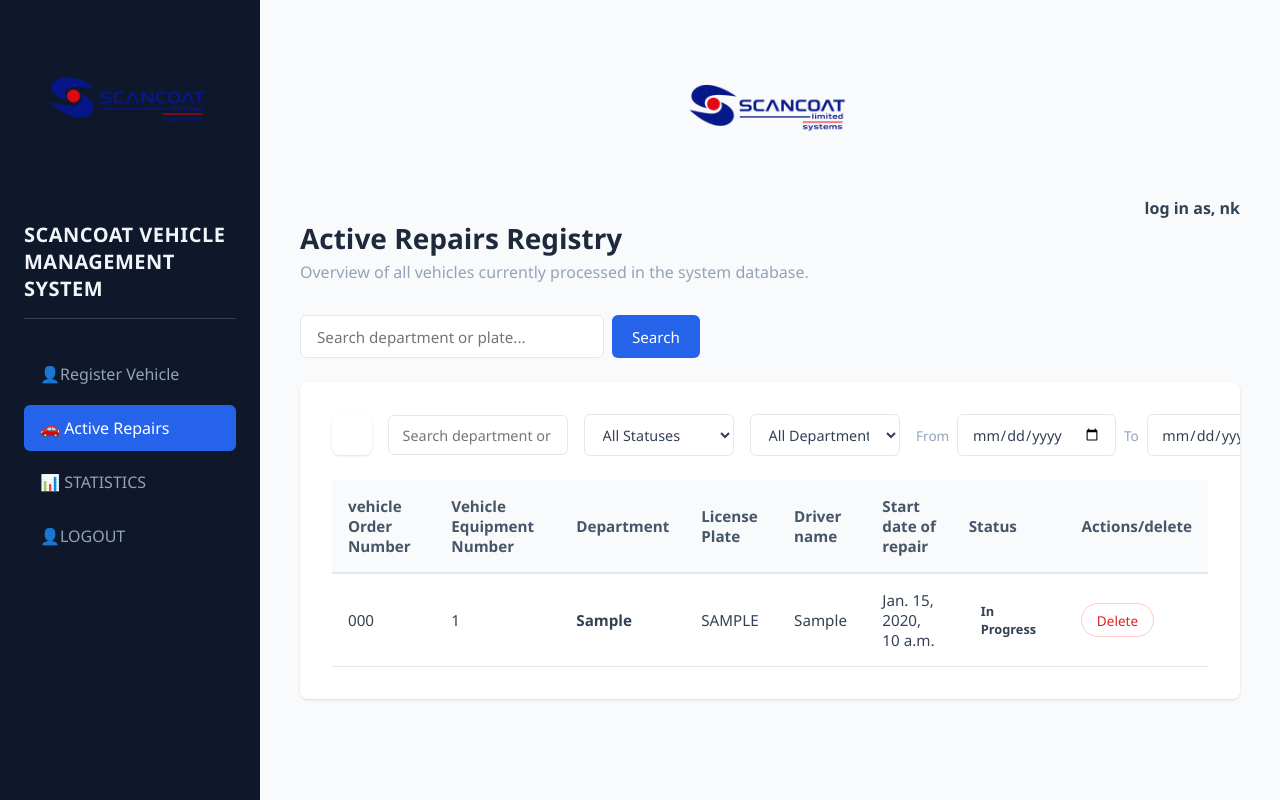
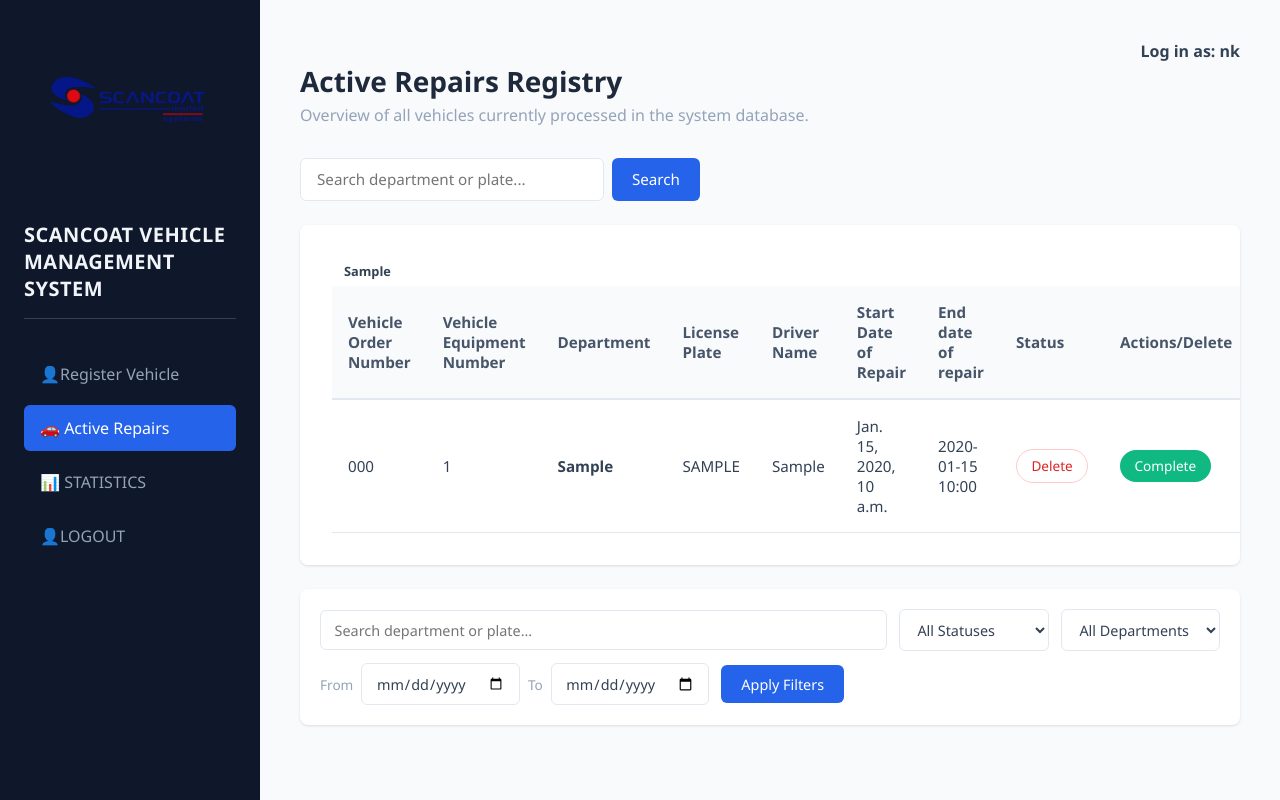
Before and after one commit to devisunknown/vehicle-management-system, a Django app: page /vehicleview/ in a window 1280 px wide. Run offline with Django 5.2, Linux system fonts and the light colour scheme; a user stored in the database is signed in; tables that the repository leaves empty hold one stand-in row (values such as "Sample post").

Commit message:
add end date

```diff
--- a/patrick/models.py
+++ b/patrick/models.py
@@ -18,6 +18,7 @@ class registedvehicle(models.Model):
     issue = models.TextField(blank=True, null=True)
     equip_number = models.PositiveIntegerField(blank=True, null=True)
     equip_id = models.CharField(max_length=100, blank=True, editable=False)
+    enddate = models.DateTimeField(null=True, blank=True)
 
     DEPARTMENT_ACRONYMS = {
         'Security': 'SYD',
--- a/patrick/urls.py
+++ b/patrick/urls.py
@@ -13,4 +13,7 @@ urlpatterns = [
    path('delete_vehicle/<str:vehicle_order_number>/', views.delete_vehicle, name='delete_vehicle'),
    path('data/', views.data, name='data'),
    path('logout/', views.logooutus, name='logout'),
+   path('complete/<str:vehicle_order_number>/', views.complete_vehicle, name='complete_vehicle'),
+  path('vehicle/complete/<str:vehicle_order_number>/', views.complete_vehicle, name='complete_vehicle'),
+
 ]
--- a/patrick/views.py
+++ b/patrick/views.py
@@ -6,11 +6,13 @@ from django.contrib.auth.models import User
 from django.contrib import messages
 from django.http import HttpResponse
 from django.db.models import Q
+from django.utils import timezone
 from patrick.models import registedvehicle
 from django.contrib.auth.decorators import login_required
 from django.db.models import Count
 import json
 from django.db import IntegrityError
+from django.urls import reverse
 
 def loginpg(request):
     return render(request, 'scancoat.html')
@@ -202,3 +204,18 @@ def dash(request):
 def logooutus(request):
     logout(request)
     return redirect('loginpg')
+
+@login_required
+def complete_vehicle(request, vehicle_order_number):
+    try:
+
+        vehicle = registedvehicle.objects.get(order_number=vehicle_order_number)
+        vehicle.intialprogress = 'complete'
+        vehicle.enddate = timezone.now()
+        vehicle.save()
+        messages.success(request, f"Vehicle {vehicle_order_number} marked as complete!")
+    except registedvehicle.DoesNotExist:
+        messages.error(request, "Vehicle not found.")
+
+
+    return redirect('vehicle_list')
--- a/templates/vehicle_list.html
+++ b/templates/vehicle_list.html
@@ -1,6 +1,7 @@
 {% load static %}
 <!DOCTYPE html>
 <html lang="en">
+<link rel="icon" href="{% static 'patrick/images/scancoatlogo.png' %}" type="image/png">
 <head>
     <meta charset="UTF-8">
     <meta name="viewport" content="width=device-width, initial-scale=1.0">
@@ -16,6 +17,8 @@
             --border-color: #e2e8f0;
             --warning-bg: #fff3cd;
             --warning-text: #856404;
+            --success-color: #10b981;
+            --success-hover: #059669;
         }
 
         * {
@@ -161,6 +148,7 @@
             box-shadow: 0 1px 3px 0 rgba(0, 0, 0, 0.1), 0 1px 2px -1px rgba(0, 0, 0, 0.1);
             width: 100%;
             overflow-x: auto;
+            margin-bottom: 1.5rem;
         }
 
         table {
@@ -211,11 +202,10 @@
             padding: 1.25rem;
             border-radius: 0.5rem;
             box-shadow: 0 1px 3px 0 rgba(0, 0, 0, 0.1), 0 1px 2px -1px rgba(0, 0, 0, 0.1);
+            margin-top: 1.5rem;
         }
 
-.filter-input,
-.filter-select,
-.filter-date {
+        .filter-input, .filter-select, .filter-date {
             padding: 0.6rem 0.85rem;
             border: 1px solid var(--border-color);
             border-radius: 0.375rem;
@@ -323,6 +284,23 @@
             text-decoration: none;
             transition: background-color 0.2s;
         }
+
+        .btn-delete:hover { background-color: #fef2f2; }
+
+        .btn-complete {
+            background-color: var(--success-color);
+            color: white;
+            border: none;
+            padding: 0.4rem 0.9rem;
+            font-size: 0.85rem;
+            font-weight: 500;
+            border-radius: 20px;
+            cursor: pointer;
+            transition: background-color 0.2s;
+        }
+
+        .btn-complete:hover { background-color: var(--success-hover); }
+
         img.logo {
             display: block;
             max-width: 200px;
@@ -353,16 +331,13 @@ img.logo {
 
     <main>
         <header>
-            <img src="{% static 'patrick/images/scancoatlogo.png' %}" alt="Scancoat Limited Logo" class="logo">
-
-            <h4 style="text-align: right;">log in as, {{ request.user.username }}</h4>
-
+            <h4 style="text-align: right;">Log in as: {{ request.user.username }}</h4>
             <h2>Active Repairs Registry</h2>
             <p>Overview of all vehicles currently processed in the system database.</p>
         </header>
 
+        <!-- Top Search Controls -->
         <div class="table-controls">
-
             <form method="GET" action="{% url 'vehicleview' %}" class="search-bar-container">
                 <input type="text" name="q" placeholder="Search department or plate..." value="{{ query }}">
                 <button type="submit">Search</button>
@@ -378,45 +353,69 @@ img.logo {
             {% endif %}
         </div>
 
+        <!-- Table Structure -->
         <div class="table-container">
             <table>
                 <thead>
                     <tr>
-                        <th>vehicle Order Number</th>
+                        <th>Vehicle Order Number</th>
                         <th>Vehicle Equipment Number</th>
                         <th>Department</th>
                         <th>License Plate</th>
-                        <th>Driver name</th>
-                        <th>Start date of repair</th>
+                        <th>Driver Name</th>
+                        <th>Start Date of Repair</th>
+                        <th>End date of repair</th>
                         <th>Status</th>
-                        <th>Actions/delete</th>
+                        <th>Actions/Delete</th>
+                        <th>Completion Status</th>
                     </tr>
                 </thead>
                 <tbody>
                     {% for vehicle in vehicles %}
                     <tr>
-                        <td>{{vehicle.order_number}}</td>
-                         <td>{{vehicle.equip_id}}</td>
+                        <td>{{ vehicle.order_number }}</td>
+                        <td>{{ vehicle.equip_id }}</td>
                         <td><b>{{ vehicle.department }}</b></td>
                         <td>{{ vehicle.formatted_plate }}</td>
                         <td>{{ vehicle.vehicle_model }}</td>
                         <td>{{ vehicle.startdate }}</td>
                     <td>
+                    {% if vehicle.enddate %}
+                        {{ vehicle.enddate|date:"Y-m-d H:i" }}
+                    {% else %}
+                        <span style="color: var(--text-light);">-</span>
+                    {% endif %}
+                </td>
                             <span class="badge badge-{{ vehicle.intialprogress }}">
-                                {{ vehicle.intialprogress|yesno:"In Progress,Pending,On Hold" }}
+                                {{ vehicle.intialprogress }}
                             </span>
                         </td>
-                        <td><a href="{% url 'delete_vehicle' vehicle.order_number %}" class="btn-delete">Delete</a></td>
+                        <td>
+                            <a href="{% url 'delete_vehicle' vehicle.order_number %}" class="btn-delete">Delete</a>
+                        </td>
+                        <td>
+                            {% if "complete" not in vehicle.intialprogress|lower %}
+                                <form action="{% url 'complete_vehicle' vehicle.order_number %}" method="POST" style="display:inline;">
+                                    {% csrf_token %}
+                                    <button type="submit" class="btn-complete">Complete</button>
+                                </form>
+                            {% else %}
+                                <span class="badge badge-done">Done</span>
+                            {% endif %}
+                        </td>
                     </tr>
                     {% empty %}
                     <tr>
-                        <td colspan="5" style="text-align: center; color: var(--text-light); padding: 3rem 0;">
+                        <td colspan="9" style="text-align: center; color: var(--text-light); padding: 3rem 0;">
                             No vehicles found matching your criteria.
                         </td>
                     </tr>
                     {% endfor %}
                 </tbody>
-                <div class="table-controls">
+            </table>
+        </div>
+
+        <!-- Bottom Filter Panel -->
         <form method="GET" action="{% url 'vehicleview' %}" class="filter-bar">
             <input type="text" name="q" class="filter-input" placeholder="Search department or plate..." value="{{ query }}">
 
@@ -441,21 +441,17 @@ img.logo {
                 <input type="date" id="date_to" name="date_to" class="filter-date" value="{{ date_to }}">
             </div>
 
-        <button type="submit" class="btn-filter">Apply</button>
+            <button type="submit" class="btn-filter">Apply Filters</button>
             {% if query or status or department or date_from or date_to %}
                 <a href="?" class="btn-clear">Clear</a>
             {% endif %}
-    </form>
 
             {% if query or status or department or date_from or date_to %}
-    <div class="search-status">
+            <div class="search-status" style="margin-left: auto;">
                 Found <strong>{{ vehicles.count }}</strong> record{{ vehicles.count|pluralize }}
             </div>
             {% endif %}
-</div>
         </form>
-            </table>
-        </div>
     </main>
 
 </body>
```
Also changed, not shown: other parts of templates/vehicle_list.html (+14 -55 lines), db.sqlite3, patrick/static/nk.png (added). Lines whose indentation alone changed are shown as unchanged.
